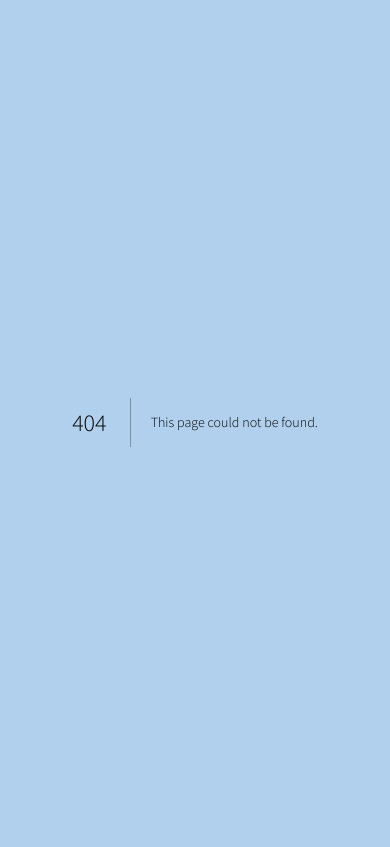
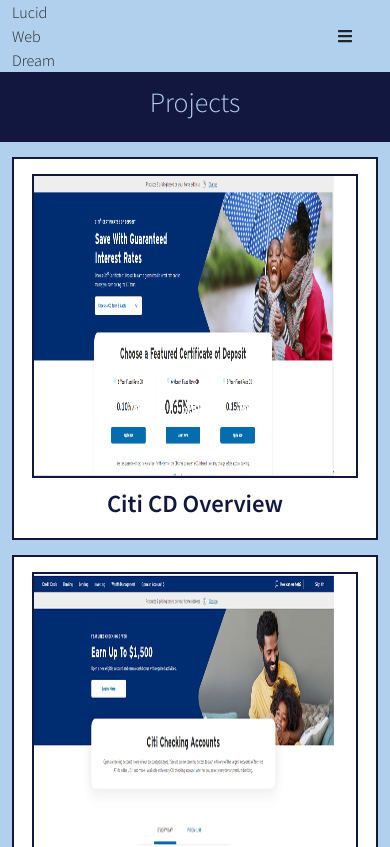
Before and after one commit to capozzic1/portfoliov3, a Next.js app: page /projects in a window 390 px wide. Before the commit this address had no page. Shown: the top 847 px of the page. Built offline with nearby package versions, Linux system fonts and the light colour scheme.

Commit message:
mobile view for projects

```diff
--- /dev/null
+++ b/components/banner.js
@@ -0,0 +1,16 @@
+import { Col, Row } from 'react-bootstrap'
+import styles from './banner.module.scss'
+
+export default function Banner() {
+
+    return (
+        <Row >
+            <Col xs={12}  className={styles.wrapper}>
+            <div className={styles.container}>
+            <h1>Projects</h1>
+            </div>
+        </Col>
+        </Row>
+
+    )
+}
--- /dev/null
+++ b/components/banner.module.scss
@@ -0,0 +1,18 @@
+.container {
+  background: #12173F;
+  width: 100%;
+  color: #B1D0ED;
+  text-align: center;
+  display: flex;
+  justify-content: center;
+  align-items: center;
+  height: 70px;
+
+    h1 {
+        color: #B1D0ED
+    }
+}
+
+.wrapper {
+    padding: 0px !important;
+}
--- a/components/button.js
+++ b/components/button.js
@@ -1,8 +1,11 @@
+import Link from 'next/link';
 import styles from './button.module.scss';
 
 export default function Button(props) {
 
     return (
+        <Link href="projects">
         <button className={styles.ctaButton} style={{ background : props.bgColor, border: props.border }}>{props.ctaText}</button>
+        </Link>
     )
 }
--- a/components/layout.js
+++ b/components/layout.js
@@ -1,9 +1,18 @@
 import { Container} from "react-bootstrap";
+import Footer from "./footer";
+import Header from "./header";
 
-export default function Layout( { children }) {
+export default function Layout(props) {
+    const footerContent = {
+        header: "Around the web:",
+        header2: "About this page:",
+        description: "Made with React and Next.js"
+    }
     return (
         <Container fluid>
-        {children}
+        <Header />
+        {props.children}
+        <Footer footerContent={footerContent}/>
         </Container>
     )
 }
--- /dev/null
+++ b/components/photograph.js
@@ -0,0 +1,19 @@
+import Image from 'next/image';
+import { Col } from 'react-bootstrap';
+import styles from './photograph.module.scss';
+
+export default function Photograph(props) {
+    return (
+        <Col xs={{ span:12, offset: 0}}>
+            <div className={styles.photographContainer}>
+                <div className={styles.imageContainer} >
+                    <Image src={props.src} height={300} width={300} />
+                    {/* https://via.placeholder.com/300  */}
+                </div>
+                <div className={styles.headerContainer}>
+                    <h2>{props.name}</h2>
+                </div>
+            </div>
+        </Col>
+    )
+}
--- /dev/null
+++ b/components/photograph.module.scss
@@ -0,0 +1,29 @@
+.photographContainer {
+    display: flex;
+    justify-content: center;
+    align-items: center;
+    flex-direction: column;
+    padding-top: 15px;
+    background: white;
+    margin-top: 15px;
+
+    h2 {
+        font-weight: 600;
+        color: #12173F;
+    }
+}
+
+.imageContainer, .photographContainer {
+    border: 2px solid #12173F;
+
+}
+
+.imageContainer {
+    width: 90%;
+}
+
+.headerContainer {
+    height: 60px;
+    display: flex;
+    align-items: center;
+}
--- /dev/null
+++ b/next.config.js
@@ -0,0 +1,5 @@
+module.exports = {
+    images: {
+      domains: ['via.placeholder.com'],
+    },
+  }
--- a/pages/posts/second-post.js
+++ /dev/null
@@ -1,3 +0,0 @@
-export default function SecondPost() {
-    return <h1>Second post</h1>
-}
--- /dev/null
+++ b/pages/projects.js
@@ -0,0 +1,33 @@
+import Banner from "../components/Banner";
+import Layout from "../components/layout";
+import Photograph from "../components/photograph";
+
+export default function Projects() {
+    const projectData = [
+        {
+            src: '/cdoverview.png',
+            name: 'Citi CD Overview'
+        },
+        {
+            src: '/checkingoverview.png',
+            name: 'Citi Checking Overview'
+        },
+        {
+            src: '/savingsoverview.png',
+            name: 'Citi Savings Overview'
+        },
+        {
+            src: '/cdpdp.png',
+            name: 'CD Product Detail Page'
+        }
+    ]
+
+    const projects = projectData.map(project => <Photograph src={project.src} name={project.name} />)
+
+    return (
+        <Layout>
+            <Banner />
+            {projects}
+        </Layout>
+    )
+}
```
Also changed, not shown: pages/index.js (+2 -8 lines), pages/posts/first-post.js (deleted, +0 -14 lines), public/300px.png (added), public/cdpdp.png (added).
